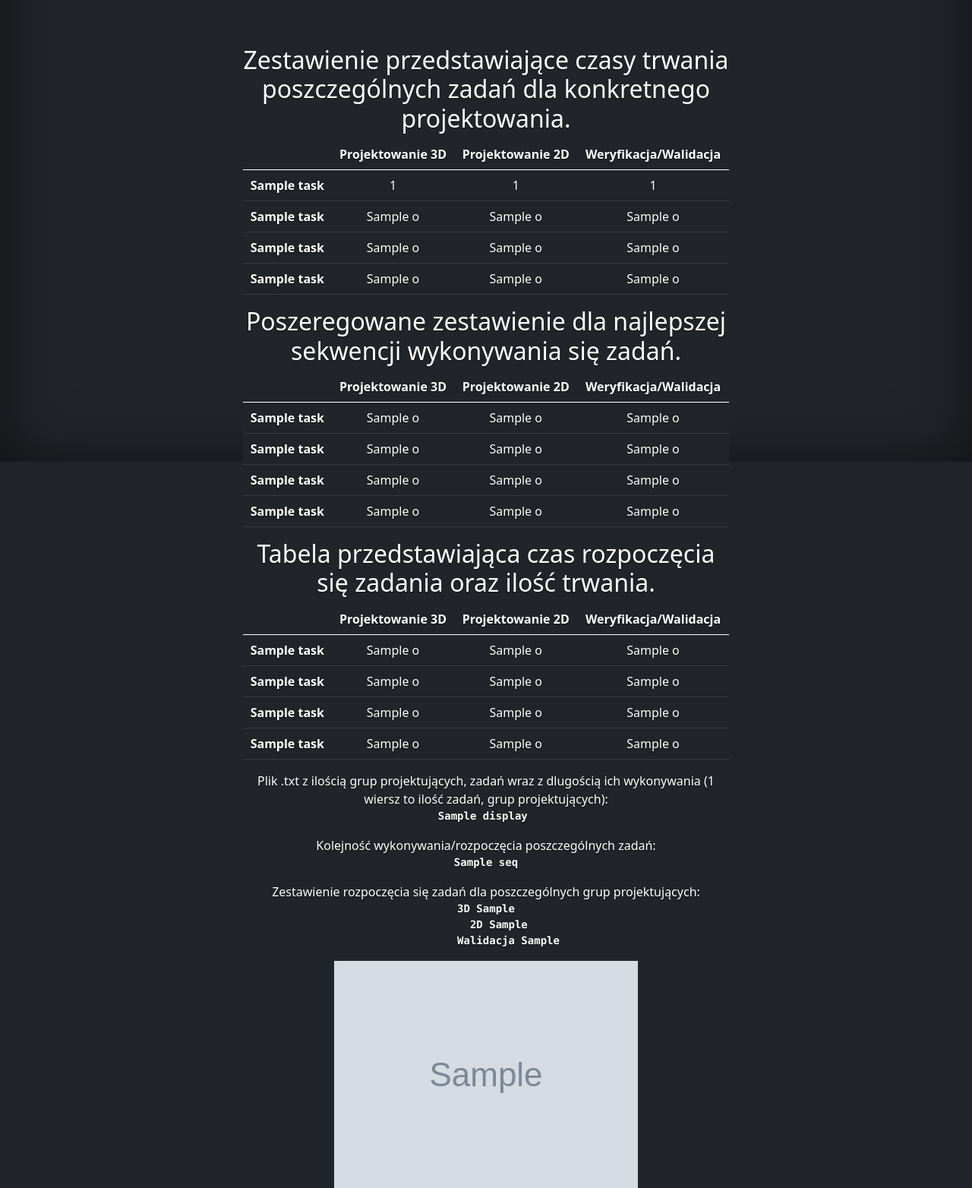
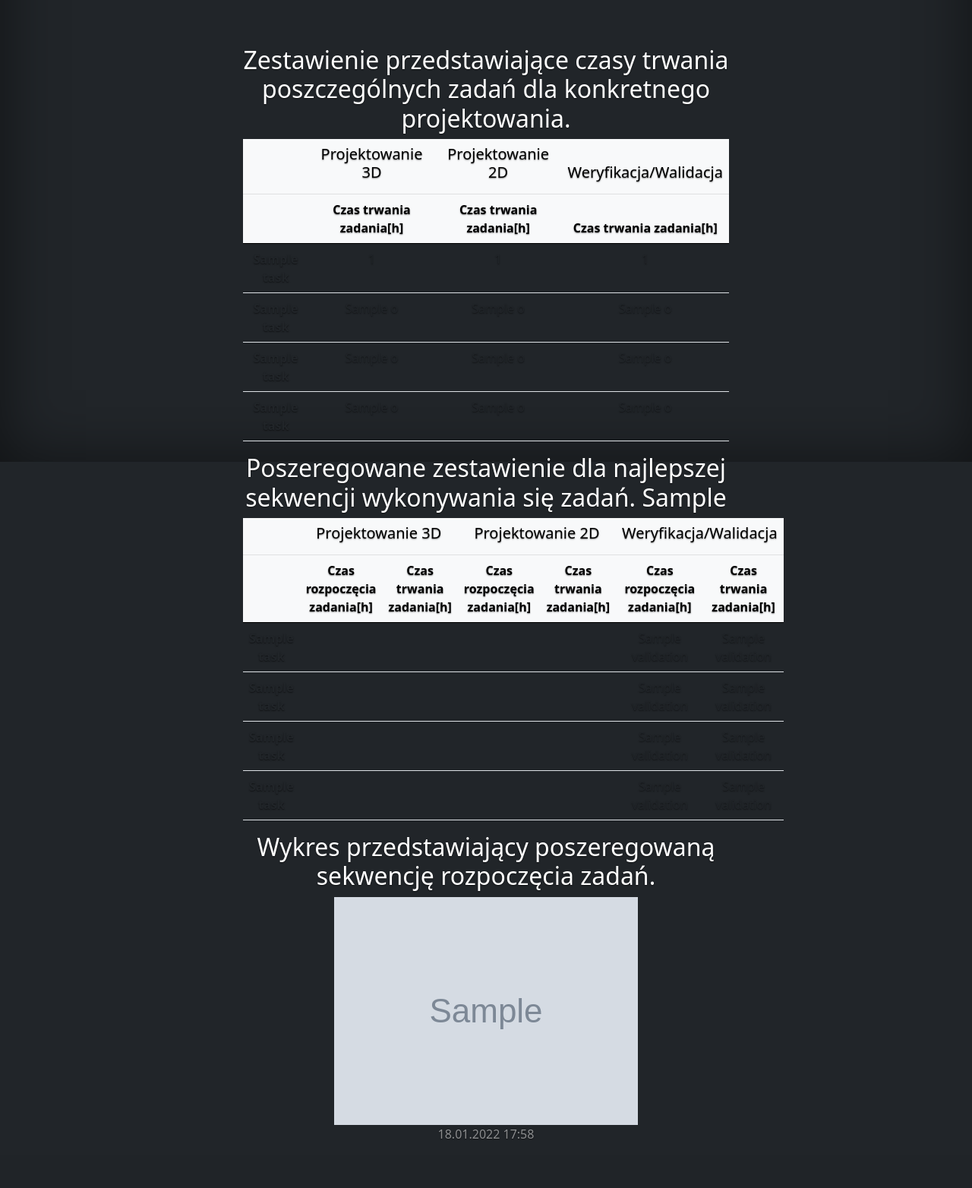
Before and after one commit to JakubDabrosz/TaskSchedulerVer1.1, a Flask app: template templates/display.html in a window 1280 px wide. Shown: the part 192-1756 px from the top of the page at 76% size. After the commit the page ends 1692 px from the top, so only its background shows below. Run offline with Flask 2, Linux system fonts and the light colour scheme; the template is opened without the code that fills it: most values are stand-ins (such as "Sample title", 1, 10 or a date in 2020); grey boxes marked "Sample" are stand-in pictures.

Commit message:
update front / new bootstrap table display

```diff
--- a/templates/display.html
+++ b/templates/display.html
@@ -13,13 +13,19 @@
 <br><br>
 
 <h2>Zestawienie przedstawiające czasy trwania poszczególnych zadań dla konkretnego projektowania. </h2>
-<table class="table table-dark">
-    <thead>
+<table class="table">
+    <thead class="table-light">
     <tr>
         <th scope="col"></th>
-        <th scope="col">Projektowanie 3D</th>
-        <th scope="col">Projektowanie 2D</th>
-        <th scope="col">Weryfikacja/Walidacja</th>
+        <th scope="col"><h5>Projektowanie 3D</h5></th>
+        <th scope="col"><h5>Projektowanie 2D</h5></th>
+        <th scope="col"><h5>Weryfikacja/Walidacja</h5></th>
+    </tr>
+    <tr>
+        <th scope="col"></th>
+        <th scope="col">Czas trwania zadania[h]</th>
+        <th scope="col">Czas trwania zadania[h]</th>
+        <th scope="col">Czas trwania zadania[h]</th>
     </tr>
     </thead>
     <tbody>
@@ -50,100 +56,70 @@
     </tbody>
 </table>
 
-<h2>Poszeregowane zestawienie dla najlepszej sekwencji wykonywania się zadań. </h2>
-<table class="table table-dark">
-    <thead>
+<h2>Poszeregowane zestawienie dla najlepszej sekwencji wykonywania się zadań. {{data_3D}}</h2>
+<table class="table">
+    <thead class="table-light">
     <tr>
         <th scope="col"></th>
-        <th scope="col">Projektowanie 3D</th>
-        <th scope="col">Projektowanie 2D</th>
-        <th scope="col">Weryfikacja/Walidacja</th>
+        <th colspan="2"><h5>Projektowanie 3D</h5></th>
+        <th colspan="2"><h5>Projektowanie 2D</h5></th>
+        <th colspan="2"><h5>Weryfikacja/Walidacja</h5></th>
+    </tr>
+    <tr>
+        <th scope="col"></th>
+        <th scope="col">Czas rozpoczęcia zadania[h]</th>
+        <th scope="col">Czas trwania zadania[h]</th>
+        <th scope="col">Czas rozpoczęcia zadania[h]</th>
+        <th scope="col">Czas trwania zadania[h]</th>
+        <th scope="col">Czas rozpoczęcia zadania[h]</th>
+        <th scope="col">Czas trwania zadania[h]</th>
     </tr>
     </thead>
     <tbody>
     <tr class="{{tab_print[seq[0]]}}">
-        <th scope="row">{{tasks[0]}}</th>
-        <td>{{o[0][seq[0]]}}</td>
-        <td>{{o[1][seq[0]]}}</td>
-        <td>{{o[2][seq[0]]}}</td>
+        <th scope="row">{{tasks[seq[0]]}}</th>
+        <td>{{_3D[0]}}</td>
+        <td>{{_3D[1]}}</td>
+        <td>{{_2D[0]}}</td>
+        <td>{{_2D[1]}}</td>
+        <td>{{_Validation[0]}}</td>
+        <td>{{_Validation[1]}}</td>
     </tr>
     <tr class="{{tab_print[seq[1]]}}">
         <th scope="row">{{tasks[seq[1]]}}</th>
-        <td>{{o[0][seq[1]]}}</td>
-        <td>{{o[1][seq[1]]}}</td>
-        <td>{{o[2][seq[1]]}}</td>
+        <td>{{_3D[2]}}</td>
+        <td>{{_3D[3]}}</td>
+        <td>{{_2D[2]}}</td>
+        <td>{{_2D[3]}}</td>
+        <td>{{_Validation[2]}}</td>
+        <td>{{_Validation[3]}}</td>
     </tr>
     <tr class="{{tab_print[seq[2]]}}">
         <th scope="row">{{tasks[seq[2]]}}</th>
-        <td>{{o[0][seq[2]]}}</td>
-        <td>{{o[1][seq[2]]}}</td>
-        <td>{{o[2][seq[2]]}}</td>
+        <td>{{_3D[4]}}</td>
+        <td>{{_3D[5]}}</td>
+        <td>{{_2D[4]}}</td>
+        <td>{{_2D[5]}}</td>
+        <td>{{_Validation[4]}}</td>
+        <td>{{_Validation[5]}}</td>
     </tr>
     <tr class="{{tab_print[seq[3]]}}">
         <th scope="row">{{tasks[seq[3]]}}</th>
-        <td>{{o[0][seq[3]]}}</td>
-        <td>{{o[1][seq[3]]}}</td>
-        <td>{{o[2][seq[3]]}}</td>
-    </tr>
-    </tbody>
-</table>
-
-<h2>Tabela przedstawiająca czas rozpoczęcia się zadania oraz ilość trwania. </h2>
-
-<table class="table table-dark">
-    <thead>
-    <tr>
-        <th scope="col"></th>
-        <th scope="col">Projektowanie 3D</th>
-        <th scope="col">Projektowanie 2D</th>
-        <th scope="col">Weryfikacja/Walidacja</th>
-    </tr>
-    </thead>
-    <tbody>
-    <tr class="{{tab_print[seq[0]]}}">
-        <th scope="row">{{tasks[0]}}</th>
-        <td>{{o[0][seq[0]]}}</td>
-        <td>{{o[1][seq[0]]}}</td>
-        <td>{{o[2][seq[0]]}}</td>
-    </tr>
-    <tr class="{{tab_print[seq[1]]}}">
-        <th scope="row">{{tasks[seq[1]]}}</th>
-        <td>{{o[0][seq[1]]}}</td>
-        <td>{{o[1][seq[1]]}}</td>
-        <td>{{o[2][seq[1]]}}</td>
-    </tr>
-    <tr class="{{tab_print[seq[2]]}}">
-        <th scope="row">{{tasks[seq[2]]}}</th>
-        <td>{{o[0][seq[2]]}}</td>
-        <td>{{o[1][seq[2]]}}</td>
-        <td>{{o[2][seq[2]]}}</td>
-    </tr>
-    <tr class="{{tab_print[seq[3]]}}">
-        <th scope="row">{{tasks[seq[3]]}}</th>
-        <td>{{o[0][seq[3]]}}</td>
-        <td>{{o[1][seq[3]]}}</td>
-        <td>{{o[2][seq[3]]}}</td>
+        <td>{{_3D[6]}}</td>
+        <td>{{_3D[7]}}</td>
+        <td>{{_2D[6]}}</td>
+        <td>{{_2D[7]}}</td>
+        <td>{{_Validation[6]}}</td>
+        <td>{{_Validation[7]}}</td>
     </tr>
     </tbody>
 </table>
 
 
-<div>
-    Plik .txt z ilością grup projektujących, zadań wraz z dlugością ich wykonywania (1 wiersz to ilość zadań, grup
-    projektujących):
-    <pre><b>{{display}} </b></pre>
-
-    Kolejność wykonywania/rozpoczęcia poszczególnych zadań:
-    <pre><b>{{seq}}</b></pre>
-
-    Zestawienie rozpoczęcia się zadań dla poszczególnych grup projektujących:
-    <pre><b>{{'3D'}} {{cmax2[0]}}
-    {{'2D'}} {{cmax2[1]}}
-        {{'Walidacja'}} {{cmax2[2]}} </b></pre>
-</div>
-
+<h2>Wykres przedstawiający poszeregowaną sekwencję rozpoczęcia zadań.</h2>
 <div>
     <img src="{{img}}">
 </div>
 
+
 {% endblock %}
--- a/webapp.py
+++ b/webapp.py
@@ -4,7 +4,7 @@
 from werkzeug.utils import secure_filename
 import neh
 import graph_neh
-import matplotlib.pyplot as plt
+
 
 app = Flask(__name__)
 app.config["UPLOAD_FOLDER"] = "static/uploads/"
@@ -39,7 +39,7 @@
 @app.route("/display", methods=["GET", "POST"])
 def save_file():
     tasks = ['Zadanie 1 - Belki', 'Zadanie 2 - Stropy', 'Zadanie 3 - Sciany', 'Zadanie 4 - Słupy']
-    tab_print = ['table-primary', 'table-secondary', 'table-success', 'table-danger']
+    tab_print = ['bg-primary', 'bg-warning', 'bg-success', 'bg-danger']
     if request.method == "POST":
         f = request.files["file"]
         filename = secure_filename(f.filename)
@@ -52,9 +52,9 @@
         seq, cmax, cmax2 = neh.neh(o, jobs, machines)
         print("NEH:", seq, '\nBest makespan:', cmax2)
         img = "static/" + filename + ".png"
-        graph_neh.graph(cmax2, img)
+        _3D, _2D, _Validation = graph_neh.graph(cmax2, seq, img)
 
-    return render_template("display.html", display=display, img=img, seq=seq, cmax2=cmax2, o=o, tasks=tasks, tab_print=tab_print)
+    return render_template("display.html", display=display, img=img, seq=seq, cmax2=cmax2, o=o, tasks=tasks, tab_print=tab_print, _2D=_2D, _3D=_3D, _Validation=_Validation)
 
 
 @app.route("/view")
```
Also changed, not shown: graph_neh.py (+7 -4 lines), static/Projekt_1.png, 1 other file.
